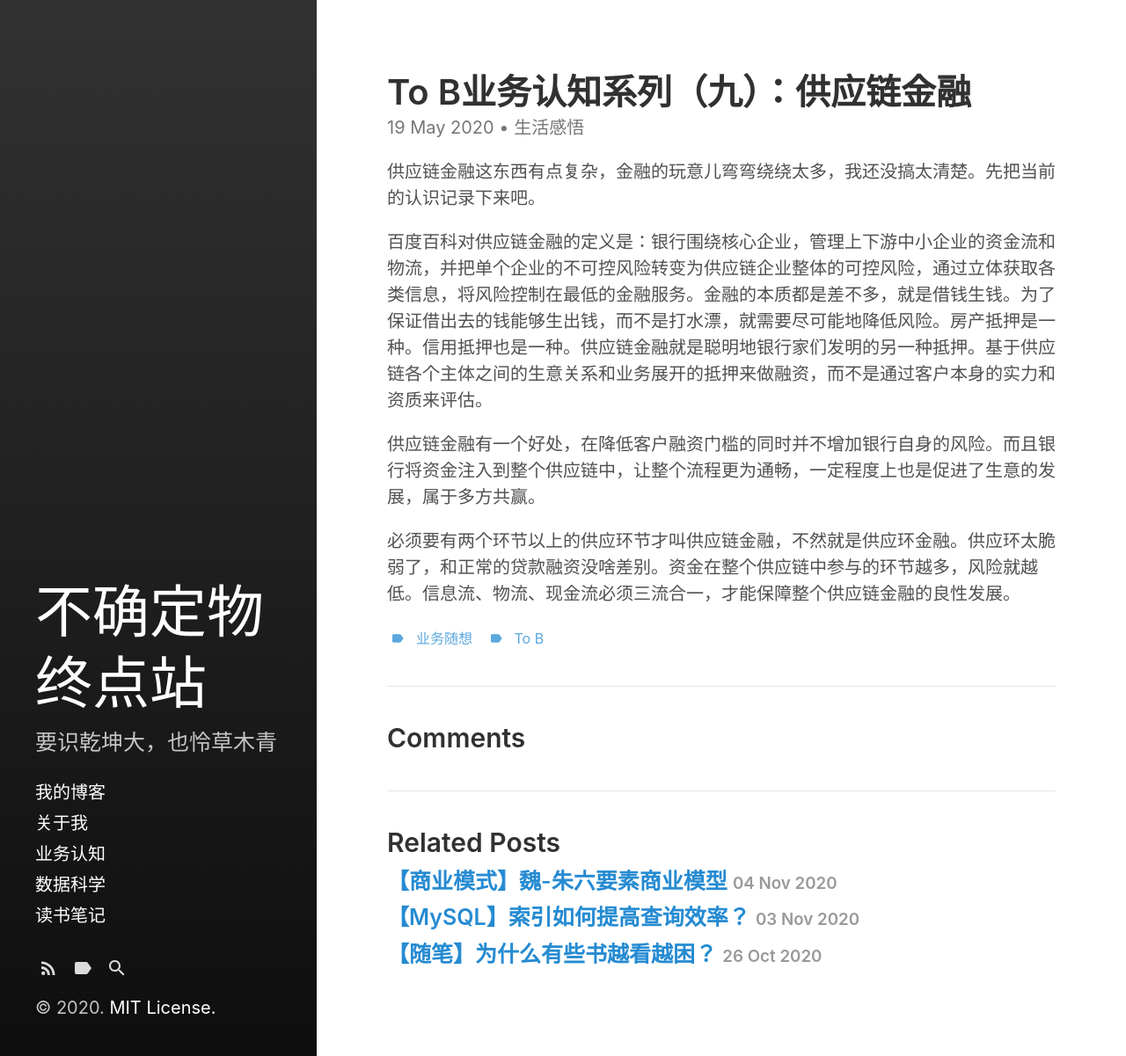
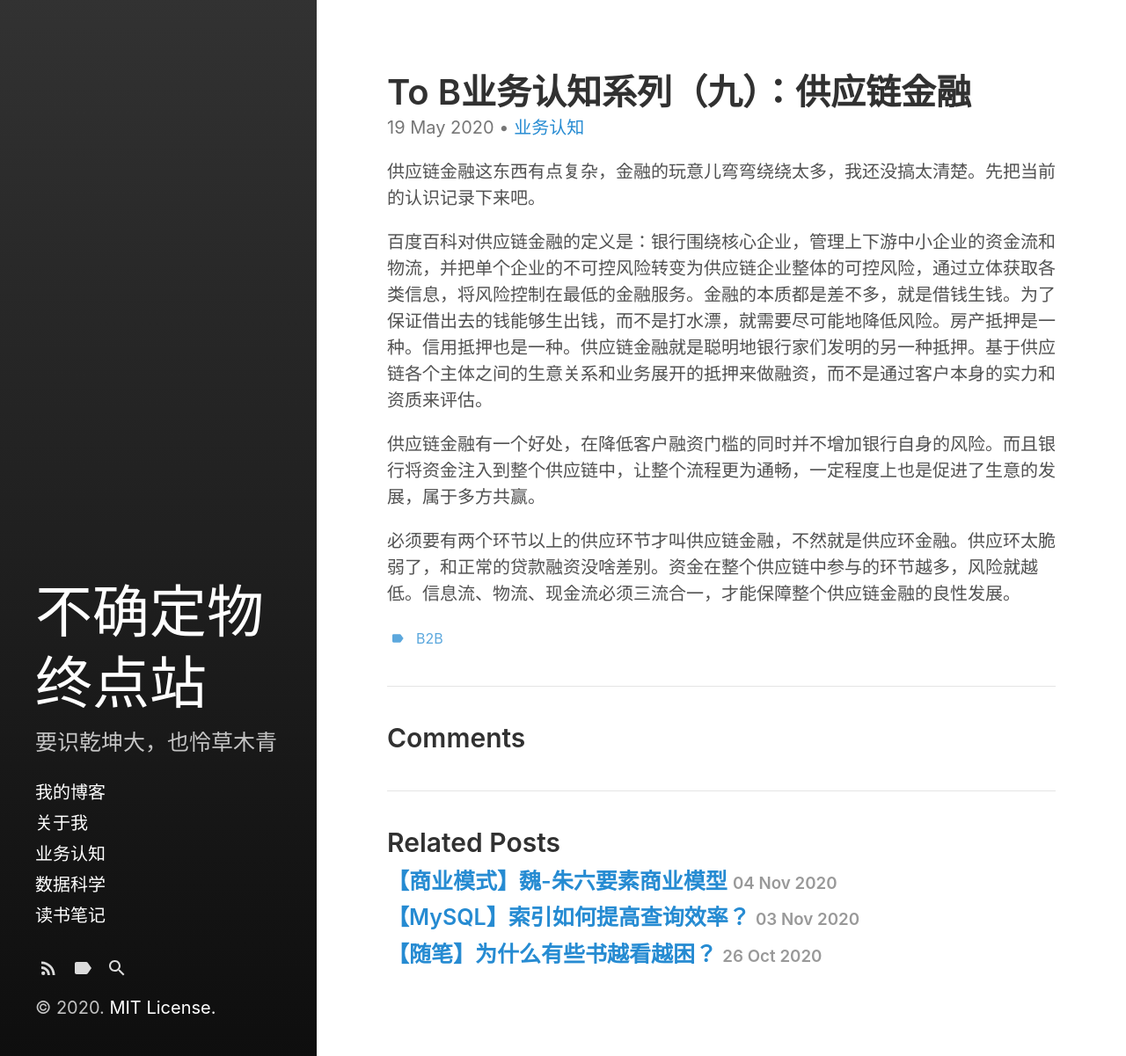
Before and after one commit to Bin0Lin/Bin0Lin.github.io, a Jekyll site: the page built from _posts/2020-05-19-To B业务认知系列（九）：供应链金融.md, in a window 1280 px wide. Shown: the whole page at 88% size. Built offline with Jekyll 4.4.1, drawn with Linux system fonts in a browser that asks for light colours.

Commit message:
Update 2020-05-19-To B业务认知系列（九）：供应链金融.md

```diff
--- a/_posts/2020-05-19-To B业务认知系列（九）：供应链金融.md
+++ b/_posts/2020-05-19-To B业务认知系列（九）：供应链金融.md
@@ -3,10 +3,9 @@ layout: post
 title:  "To B业务认知系列（九）：供应链金融"
 date:   2020-05-19
 categories:
-    - 生活感悟
+    - 业务认知
 tags:
-    - 业务随想
-    - To B
+    - B2B
 ---
 
 供应链金融这东西有点复杂，金融的玩意儿弯弯绕绕太多，我还没搞太清楚。先把当前的认识记录下来吧。
```
